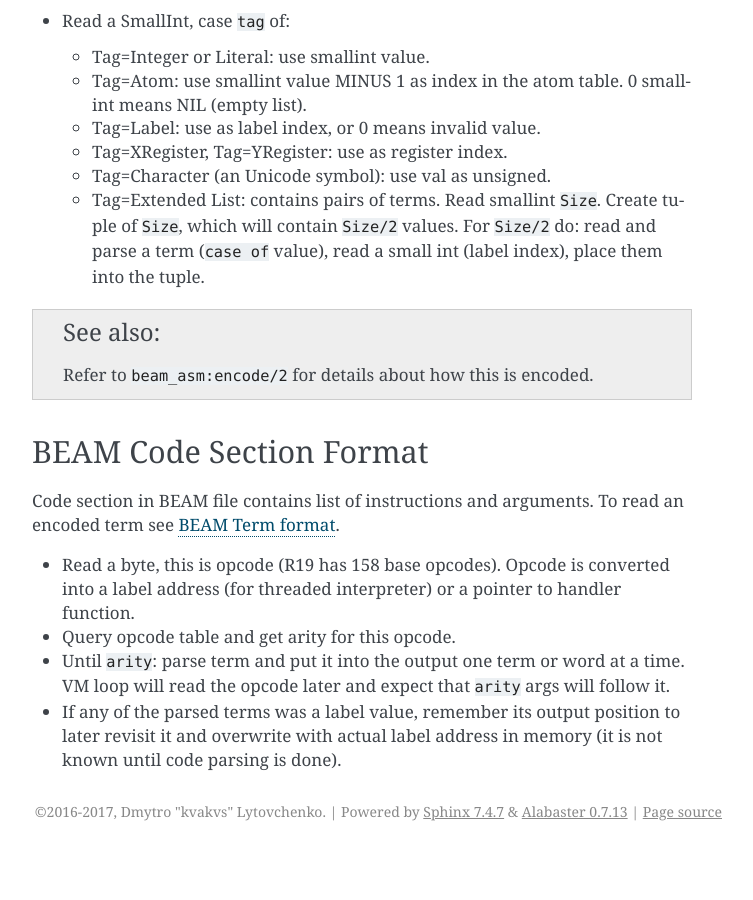
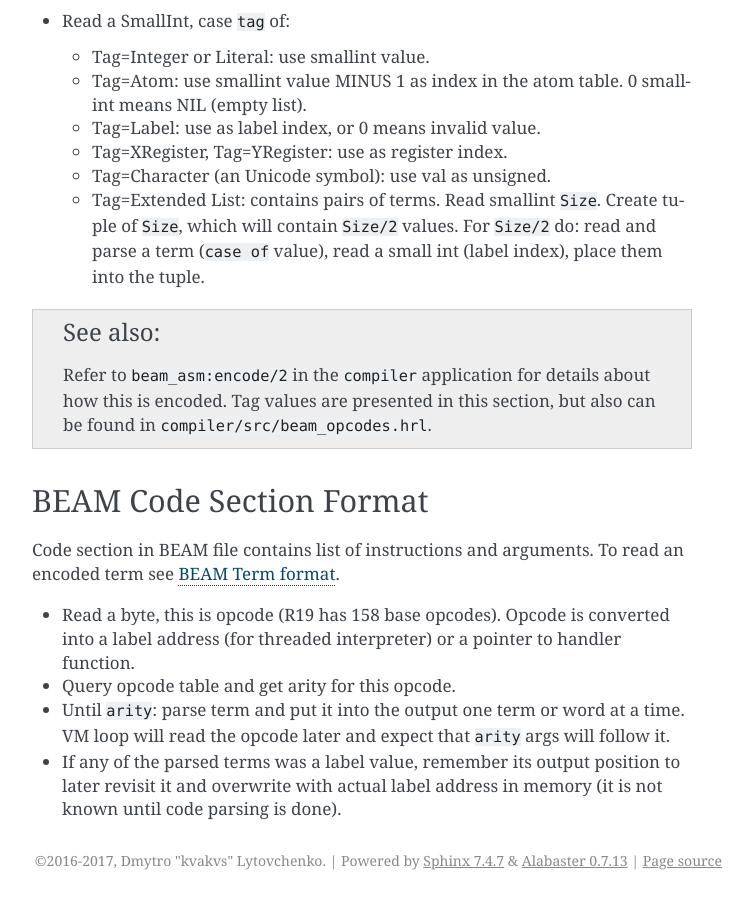
Before and after one commit to kvakvs/beam-wisdoms, a Sphinx documentation site: the page built from docs/source/indepth-beam-file.rst, in a window 1280 px wide and 900 px high, scrolled down 5029 px. Shown: the whole window, without its empty margins (388-1141 px from the left). Built offline with Sphinx 7.4.7, drawn with Linux system fonts in a browser that asks for light colours; before the commit the page ends 5880 px from its top, so only the background shows below that.

Commit message:
compact term encoding 1

```diff
--- a/docs/source/indepth-beam-file.rst
+++ b/docs/source/indepth-beam-file.rst
@@ -258,7 +258,9 @@ Now how to parse an encoded term:
         read a small int (label index), place them into the tuple.
 
 .. seealso ::
-    Refer to ``beam_asm:encode/2`` for details about how this is encoded.
+    Refer to ``beam_asm:encode/2`` in the ``compiler`` application for
+    details about how this is encoded. Tag values are presented in this
+    section, but also can be found in ``compiler/src/beam_opcodes.hrl``.
 
 .. _beam-code-format:
 
```
